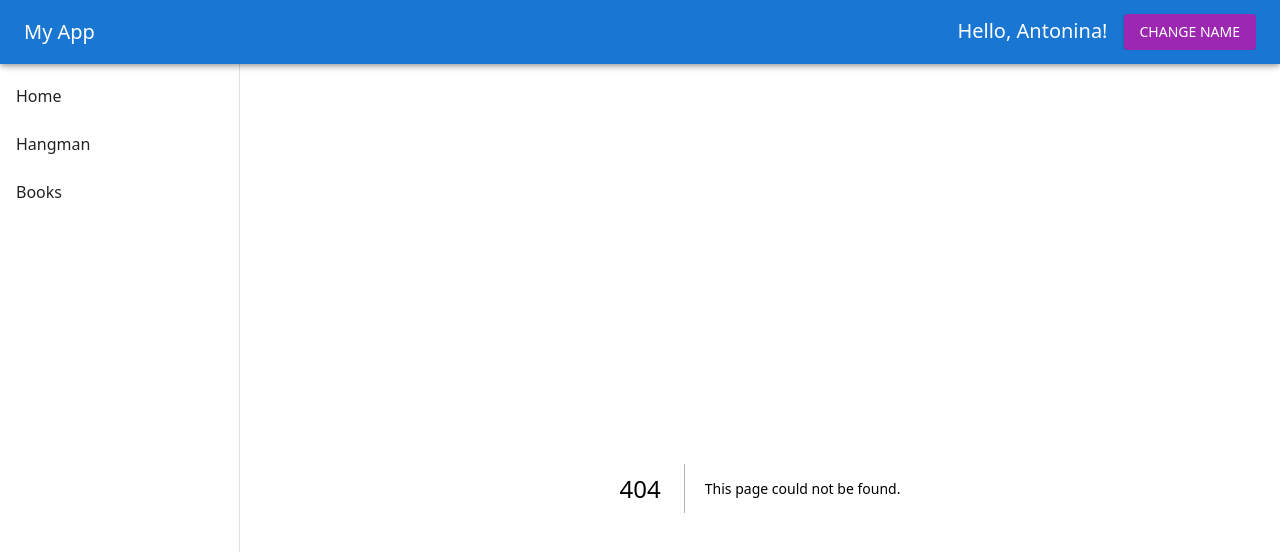
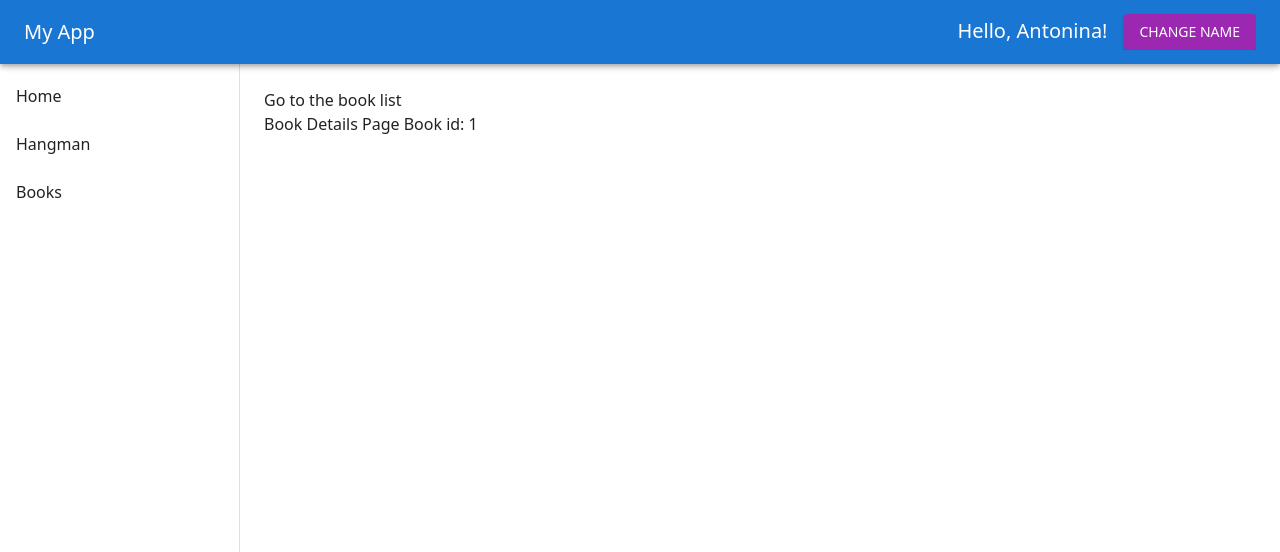
Before and after one commit to linras/library, a Next.js app in the folder Library/library.client/: page /books/1 in a window 1280 px wide. Before the commit this address had no page. Shown: the top 552 px of the page. Built offline with nearby package versions, Linux system fonts and the light colour scheme; what @mui/material-nextjs would draw is missing.

Commit message:
Dynamic routing

```diff
--- /dev/null
+++ b/Library/library.client/app/books/[id]/page.tsx
@@ -0,0 +1,8 @@
+interface Params {
+  params: { id: number };
+}
+
+export default async function BookDetailsPage({ params }: Params) {
+  const { id } = await params;
+  return <div>Book Details Page Book id: {id}</div>;
+}
--- /dev/null
+++ b/Library/library.client/app/books/layout.tsx
@@ -0,0 +1,18 @@
+import Link from "next/link";
+
+interface BooksLayoutProps {
+  children: React.ReactNode;
+}
+
+const BooksLayout = ({ children }: BooksLayoutProps) => {
+  return (
+    <>
+      <Link href={`/books`} passHref key={"home"}>
+        Go to the book list
+      </Link>
+      {children}
+    </>
+  );
+};
+
+export default BooksLayout;
```
